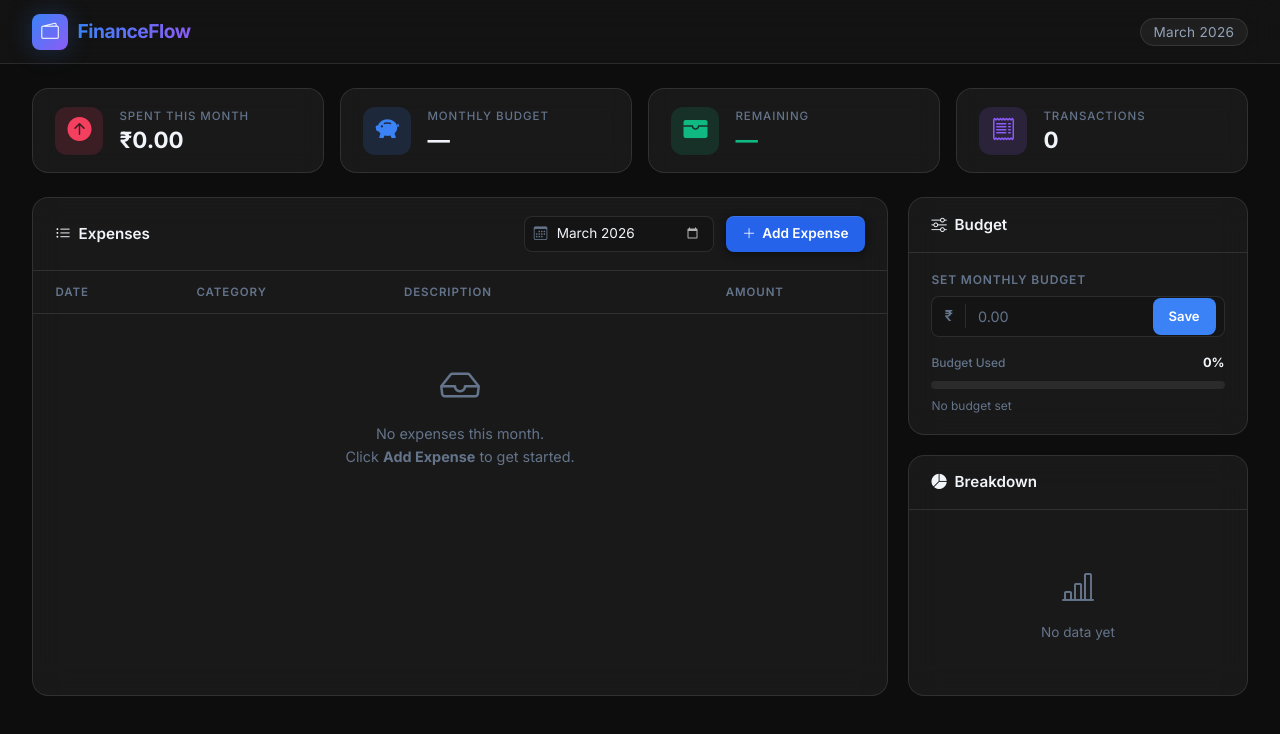
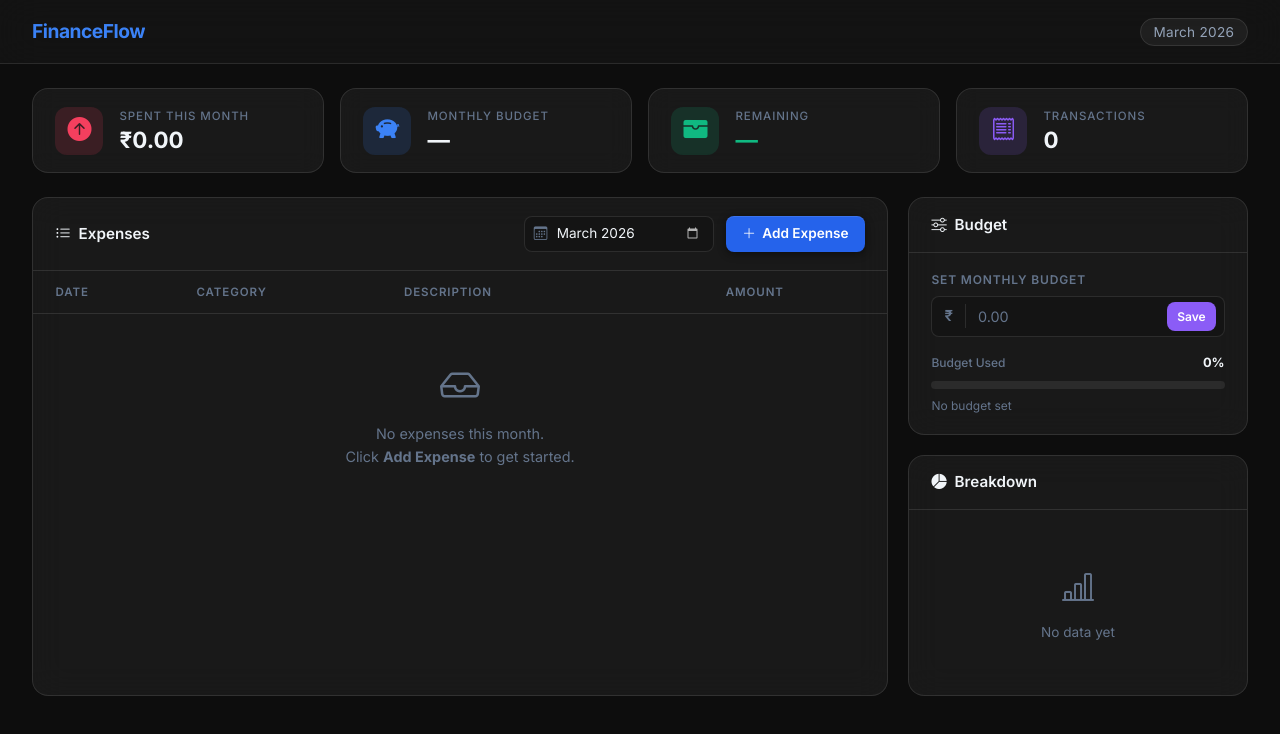
Before and after one commit to radiant82/2401031800101, a plain HTML site: page code/index.html in a window 1280 px wide. Drawn offline with nearby package versions, Linux system fonts and the light colour scheme.

Commit message:
refactor: simplify display and update button styles

```diff
--- a/code/css/styles.css
+++ b/code/css/styles.css
@@ -64,22 +64,10 @@ body {
   gap: 0.6rem;
 }
 
-.brand-icon {
-  display: inline-flex;
-  align-items: center;
-  justify-content: center;
-  width: 36px;
-  height: 36px;
-  background: linear-gradient(135deg, var(--accent-blue), var(--accent-violet));
-  border-radius: var(--radius-sm);
-  font-size: 1.1rem;
-  box-shadow: var(--shadow-glow-b);
-}
-
 .brand-name {
   font-size: 1.2rem;
   font-weight: 700;
-  background: linear-gradient(90deg, var(--accent-blue), var(--accent-violet));
+  background: var(--accent-blue);
   -webkit-background-clip: text;
   -webkit-text-fill-color: transparent;
   background-clip: text;
@@ -291,7 +279,7 @@ body {
 }
 
 .btn-add:hover {
-  background: #1d4ed8;        /* one stop darker — no brightness filter */
+  background: #1d4ed8; /* one stop darker — no brightness filter */
   transform: translateY(-1px);
   box-shadow:
     0 1px 0 rgba(255, 255, 255, 0.1) inset,
@@ -299,7 +287,7 @@ body {
 }
 
 .btn-add:active {
-  background: #1e40af;        /* pressed: darkest stop */
+  background: #1e40af; /* pressed: darkest stop */
   transform: translateY(0);
   box-shadow: 0 1px 4px rgba(0, 0, 0, 0.5) inset;
 }
@@ -478,7 +466,6 @@ body {
 .budget-field {
   flex: 1;
   min-width: 0;
-  /* allows field to shrink below intrinsic size, yielding space to the button */
   background: transparent;
   border: none;
   color: var(--text-primary);
@@ -494,15 +481,13 @@ body {
 
 .btn-save {
   flex-shrink: 0;
-  /* never let the button collapse when the container narrows */
   white-space: nowrap;
-  /* prevent text wrapping that would break button height */
-  background: var(--accent-blue);
+  background: var(--accent-violet);
   color: #fff;
   border: none;
   border-radius: var(--radius-sm);
-  padding: 0.5rem 1rem;
-  font-size: 0.82rem;
+  padding: 0.3125rem 0.625rem;
+  font-size: 0.75rem;
   font-weight: 600;
   cursor: pointer;
   transition: var(--transition);
--- a/code/index.html
+++ b/code/index.html
@@ -28,7 +28,6 @@
   <body>
     <nav class="app-nav">
       <div class="nav-brand">
-        <span class="brand-icon"><i class="bi bi-wallet2"></i></span>
         <span class="brand-name">FinanceFlow</span>
       </div>
       <div class="nav-actions">
@@ -196,9 +195,6 @@
         <div class="modal-content app-modal">
           <div class="modal-header app-modal-header">
             <div class="modal-title-row">
-              <span class="modal-icon"
-                ><i class="bi bi-plus-circle-fill"></i
-              ></span>
               <h5 class="modal-title" id="addExpenseModalLabel">
                 Add New Expense
               </h5>
```
